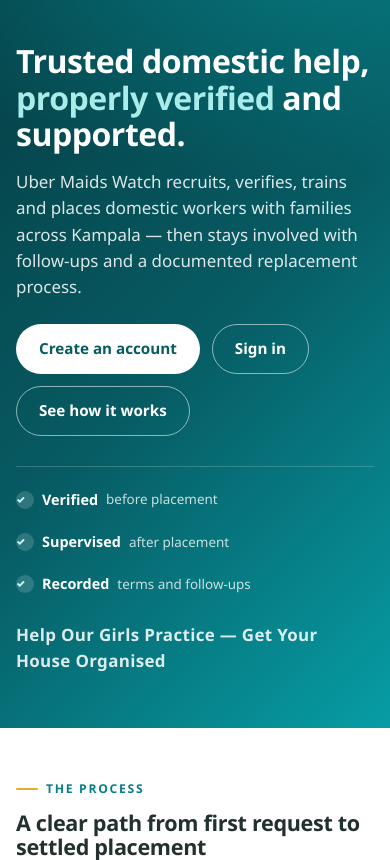
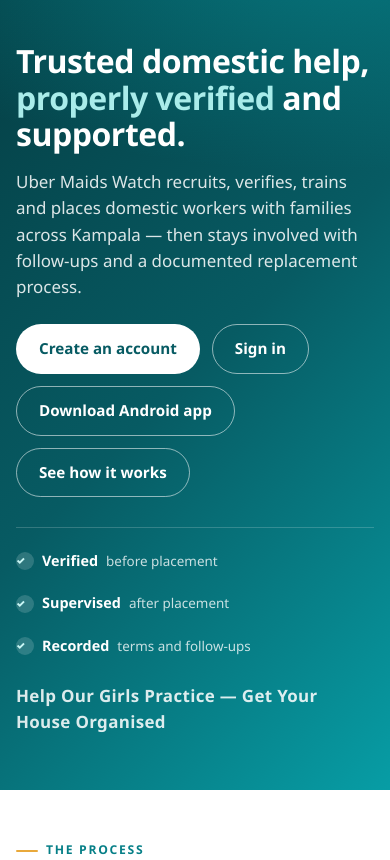
Before and after one commit to michaellubega/uber-maids-watch, a Django app: page / in a window 390 px wide. Shown: the part 91-951 px from the top of the page. Run offline with Django 5.2, Linux system fonts and the light colour scheme; data that the repository does not hold is empty; parts of the project's set-up code (start-up, migrations or seed data) failed here and were passed over.

Commit message:
Host the Android APK on the website and fix mobile file picking
Adds /download/android/ with the release APK stored in the repository, download links on the landing page, call-to-action band and footer, plus tests for the download headers and link. Replaces file_picker with Flutter's file_selector plugin because file_picker 11 cannot build with this Flutter/AGP combination. The APK defaults to the hosted API so families, maids, administrators and office users can sign in, keeps the offline cache/outbox behaviour, and is built with the new app icons.

```diff
--- a/backend/portal/templates/portal/base.html
+++ b/backend/portal/templates/portal/base.html
@@ -96,6 +96,7 @@
         <h2>Families</h2>
         <a href="{% url 'portal:register' %}">Create an account</a>
         <a href="{% url 'portal:login' %}">Sign in</a>
+        <a href="{% url 'portal:download_app' %}">Android app</a>
         <a href="{% url 'portal:landing' %}#how-it-works">How it works</a>
         <a href="{% url 'portal:landing' %}#families">What to expect</a>
       </div>
@@ -103,6 +104,7 @@
         <h2>Workers</h2>
         <a href="{% url 'portal:register' %}">Create an account</a>
         <a href="{% url 'portal:login' %}">Sign in</a>
+        <a href="{% url 'portal:download_app' %}">Android app</a>
         <a href="{% url 'portal:landing' %}#workers">Verification</a>
         <a href="{% url 'portal:landing' %}#how-it-works">Placement support</a>
       </div>
--- a/backend/portal/templates/portal/landing.html
+++ b/backend/portal/templates/portal/landing.html
@@ -17,6 +17,7 @@
       <div class="hero__actions">
         <a class="btn btn--white" href="{% url 'portal:register' %}">Create an account</a>
         <a class="btn btn--ghost" href="{% url 'portal:login' %}">Sign in</a>
+        <a class="btn btn--ghost" href="{% url 'portal:download_app' %}">Download Android app</a>
         <a class="btn btn--ghost" href="#how-it-works">See how it works</a>
       </div>
       <div class="hero__trust">
@@ -193,12 +194,13 @@
     <div class="cta-band">
       <div>
         <h2>Ready to get started?</h2>
-        <p>Create a family or domestic-worker account, or sign in to see your requests,
-          placements, follow-ups and document review.</p>
+        <p>Create a family or domestic-worker account, sign in, or install the Android
+          app. The app keeps working offline and syncs when the connection returns.</p>
       </div>
       <div class="form-actions">
         <a class="btn btn--white" href="{% url 'portal:register' %}">Create an account</a>
         <a class="btn btn--ghost" href="{% url 'portal:login' %}">Sign in</a>
+        <a class="btn btn--ghost" href="{% url 'portal:download_app' %}">Download Android app</a>
       </div>
     </div>
   </div>
--- a/backend/portal/urls.py
+++ b/backend/portal/urls.py
@@ -6,6 +6,7 @@ app_name = "portal"
 
 urlpatterns = [
     path("", views.landing, name="landing"),
+    path("download/android/", views.download_app, name="download_app"),
     path("login/", views.login_view, name="login"),
     path("register/", views.register, name="register"),
     path("logout/", views.logout_view, name="logout"),
--- a/backend/portal/views.py
+++ b/backend/portal/views.py
@@ -14,6 +14,7 @@ from django.urls import reverse
 from django.utils import timezone
 from django.utils.http import url_has_allowed_host_and_scheme
 from django.views.decorators.http import require_http_methods, require_POST
+from pathlib import Path
 
 from catalog.models import Service
 from clients.models import Client
@@ -28,6 +29,21 @@ from portal.forms import (
     WorkerDocumentForm,
 )
 from workers.models import Worker, WorkerDocument
+
+APP_APK_PATH = Path(__file__).resolve().parent / "downloads" / "uber-maids-watch.apk"
+
+
+def download_app(request):
+    """Serve the signed Android build so it can be installed from the site."""
+
+    if not APP_APK_PATH.exists():
+        raise Http404("The Android app is not available yet.")
+    return FileResponse(
+        APP_APK_PATH.open("rb"),
+        as_attachment=True,
+        filename="uber-maids-watch.apk",
+        content_type="application/vnd.android.package-archive",
+    )
 
 
 def _is_family(user) -> bool:
--- a/flutter_app/pubspec.yaml
+++ b/flutter_app/pubspec.yaml
@@ -18,8 +18,7 @@ dependencies:
   path_provider: ^2.1.5
   provider: ^6.1.5
   uuid: ^4.5.1
-  file_picker: ^11.0.3
-
+  file_selector: ^1.1.0
 dev_dependencies:
   flutter_test:
     sdk: flutter
```
Also changed, not shown: backend/tests/test_portal.py (+15 -0 lines), docs/BUILD_STATUS.md (+6 -3 lines), docs/IMPLEMENTATION_STATUS.md (+5 -3 lines), README.md, 5 other files.
